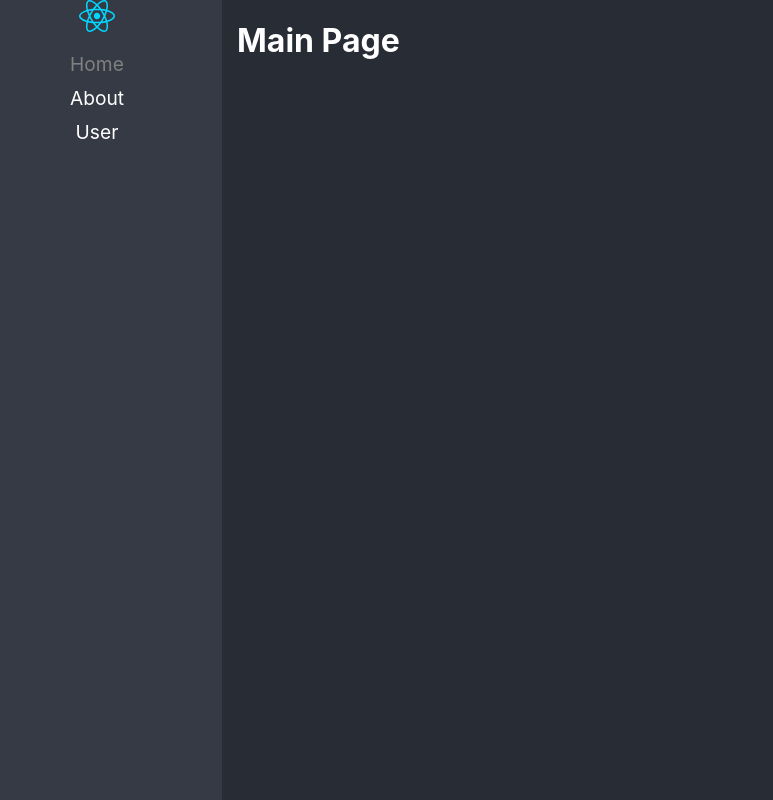
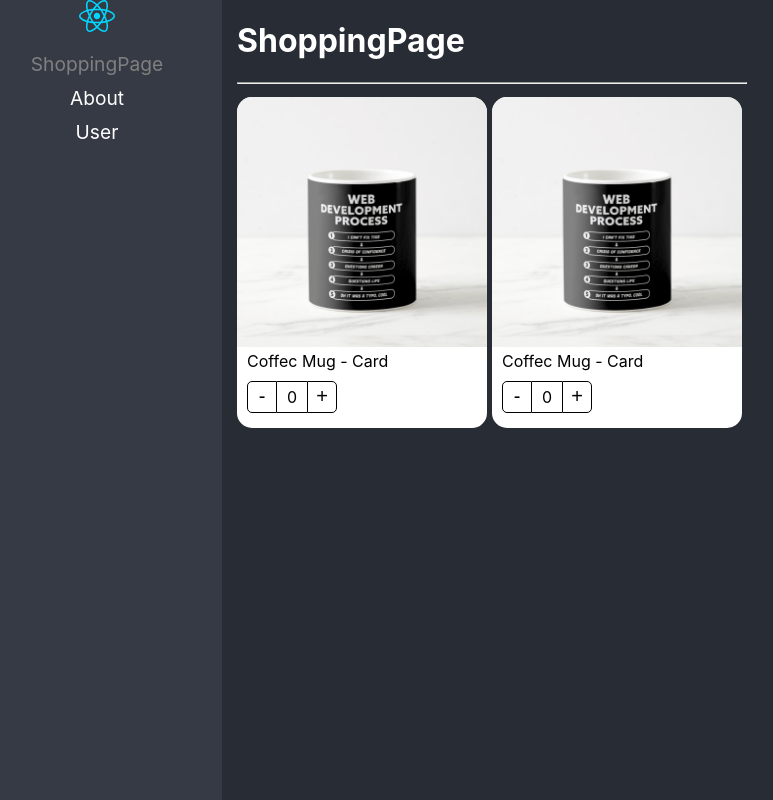
Before and after one commit to crashe24/react-adv, a React (Vite) app: page / in a window 1280 px wide. Shown: the whole page, without its empty margins (28-801 px from the left). Built offline with nearby package versions, Linux system fonts and the light colour scheme.

Commit message:
Component compound Ready

```diff
--- /dev/null
+++ b/src/02-component-patterns/components/ProductButtons.tsx
@@ -0,0 +1,22 @@
+import { useContext } from "react";
+import { ProductContext } from "./ProductCard";
+import styles  from '../styles/styles.module.css'
+
+export const ProductButtons = () => {
+
+    const { increassedBy,counter} = useContext(ProductContext);
+
+    return (
+
+        <div className={styles.buttonsContainer}>
+                <button className={styles.buttonMinus}
+                onClick={ ()=> increassedBy(-1)}
+                > - </button>
+                <div className={styles.countLabel}> {counter} </div>
+                <button className={styles.buttonAdd}
+                onClick={ ()=> increassedBy(+1)}
+                > + </button>
+        </div>
+
+    )
+}
--- /dev/null
+++ b/src/02-component-patterns/components/ProductCard.tsx
@@ -0,0 +1,28 @@
+import styles  from '../styles/styles.module.css'
+
+
+import { useProduct } from '../hooks/useProduct';
+import { createContext } from 'react';
+import { ProductCardProps, ProductContextProps } from '../interfaces/Product.interfaces';
+
+
+export  const ProductContext = createContext ({} as ProductContextProps)
+const {Provider} = ProductContext
+
+export const ProductCard = ({ children, product }: ProductCardProps) => {
+
+    const {counter, increassedBy} = useProduct(0)
+
+  return (
+    <Provider value={{
+        counter, increassedBy,product
+    }}>
+        <div className={ styles.productCard}>
+            {children}
+        </div>
+
+</Provider>
+  );
+}
+
+export default ProductCard;
--- /dev/null
+++ b/src/02-component-patterns/components/ProductImage.tsx
@@ -0,0 +1,21 @@
+import { useContext } from "react";
+import { ProductContext } from "./ProductCard";
+import styles  from '../styles/styles.module.css'
+import noImage from '../assets/no-image.jpg'
+
+
+export const ProductImage = ({img = ''}) => {
+
+    const { product } = useContext(ProductContext);
+    let imgToShow: string
+
+    if (img) { imgToShow = img} else
+    if ( product.img ) { imgToShow = product.img}
+    else { imgToShow = noImage }
+
+
+    return (
+        // <img className={styles.productImg} src={ img ? img: noImage} alt="Coffe mug" />
+        <img className={styles.productImg} src={ imgToShow } alt="Coffe mug" />
+    )
+}
--- /dev/null
+++ b/src/02-component-patterns/components/ProductTitle.tsx
@@ -0,0 +1,10 @@
+import { useContext } from "react";
+import styles  from '../styles/styles.module.css'
+import { ProductContext } from "./ProductCard";
+
+export const ProductTitle = ( { title} : {title:string} ) => {
+    const { product } = useContext(ProductContext);
+    return (
+        <span className={styles.productDescription}> {title ? title:  product.title}</span>
+    )
+}
--- /dev/null
+++ b/src/02-component-patterns/components/index.ts
@@ -0,0 +1,19 @@
+import { ProductCard as ProductCardHOC} from "./ProductCard";
+
+export { ProductButtons } from "./ProductButtons";
+export { ProductImage } from "./ProductImage";
+export { ProductTitle } from "./ProductTitle";
+
+import { ProductButtons } from "./ProductButtons";
+import { ProductImage } from "./ProductImage";
+import { ProductTitle } from "./ProductTitle";
+import { ProductCardHOCProps } from "../interfaces/Product.interfaces";
+
+export const ProductCard:ProductCardHOCProps
+     = Object.assign(ProductCardHOC, {
+    Title: ProductTitle,
+    Image: ProductImage,
+    Buttons: ProductButtons
+})
+
+export default ProductCard
--- /dev/null
+++ b/src/02-component-patterns/hooks/useProduct.ts
@@ -0,0 +1,11 @@
+import { useState } from 'react';
+
+export const useProduct = (initialValue: number) => {
+    const [counter, setCounter] = useState(initialValue);
+
+    const increassedBy = (value:number) => {
+        setCounter( prev => Math.max(prev + value,0))
+    }
+
+    return { counter, increassedBy}
+}
--- /dev/null
+++ b/src/02-component-patterns/pages/ShoppingPage.tsx
@@ -0,0 +1,46 @@
+import { ProductButtons, ProductImage, ProductTitle } from "../components"
+import ProductCard from "../components/ProductCard"
+
+const product = {
+  id: '1',
+  title: 'Coffec Mug - Card',
+  img: './coffee-mug.png'
+}
+const ShoppingPage = () => {
+  return (
+    <div>
+        <h1>
+          ShoppingPage
+        </h1>
+        <hr />
+        <div style={{
+          display: 'flex', flexDirection:'row',flexWrap:'wrap'
+        }}>
+          {/* <ProductCard product={product} >
+            <ProductImage  />
+            <ProductTitle title="" />
+            <ProductActionsButtons counter={0} increassedBy={function (value: number): void {
+            throw new Error("Function not implemented.")
+          } }  />
+
+          </ProductCard> */}
+          <ProductCard product={product} >
+            <ProductCard.Image  />
+            <ProductCard.Title title="" />
+            <ProductCard.Buttons  />
+
+          </ProductCard>
+          <ProductCard product={product} >
+            <ProductImage  />
+            <ProductTitle title="" />
+            <ProductButtons  />
+
+          </ProductCard>
+
+
+        </div>
+    </div>
+  )
+}
+
+export default ShoppingPage
--- /dev/null
+++ b/src/02-component-patterns/styles/styles.module.css
@@ -0,0 +1,62 @@
+
+
+.productCard {
+    background-color: white;
+    border-radius: 15px;
+    color: black;
+    padding-bottom: 5px;
+    width: 250px;
+    margin-right: 5px;
+    margin-top: 5px;
+}
+
+.productImg {
+    border-radius: 15px 15px 0px 0px;
+    width: 100%;
+}
+
+.productDescription {
+    margin: 10px;
+}
+
+.buttonsContainer {
+    margin: 10px;
+    display: flex;
+    flex-direction: row;
+}
+
+.buttonMinus {
+    cursor: pointer;
+    background-color: transparent;
+    border: 1px solid black;
+    border-radius: 5px 0px 0px 5px;
+    font-size: 20px;
+    width: 30px;
+}
+
+.buttonMinus:hover {
+    background-color: rgba(0, 0, 0, 0.1);
+}
+
+.countLabel {
+    border-bottom: 1px solid black;
+    border-top: 1px solid black;
+    font-size: 16px;
+    height: 25px;
+    padding-top: 5px;
+    text-align: center;
+    width: 30px;
+}
+
+.buttonAdd {
+    cursor: pointer;
+    background-color: transparent;
+    border: 1px solid black;
+    border-radius: 0px 5px 5px 0px;
+    font-size: 20px;
+    width: 30px;
+}
+
+.buttonAdd:hover {
+    background-color: rgba(0, 0, 0, 0.1);
+}
--- a/src/routes/NavigationRoutes.tsx
+++ b/src/routes/NavigationRoutes.tsx
@@ -1,6 +1,6 @@
 import { BrowserRouter, NavLink, Navigate, Route, Routes } from "react-router-dom";
-
 import logo from '../assets/react.svg'
+import ShoppingPage from '../02-component-patterns/pages/ShoppingPage';
 
 const NavigacionRoutes = () => {
   return (
@@ -12,7 +12,7 @@
                   <li>
                     <NavLink to="/"
                       className={ ({isActive}) => isActive ?'nav-active':''}>
-                      Home
+                      ShoppingPage
                     </NavLink>
                   </li>
                   <li>
@@ -30,7 +30,7 @@
             <Routes>
               <Route path="about" element={<h1>About Page</h1>} />
               <Route path="user" element={<h1>User Page</h1>} />
-              <Route path="/" element={<h1>Main Page</h1>} />
+              <Route path="/" element={<ShoppingPage />} />
               <Route path="/*" element={<Navigate to={'/'} replace/>} />
             </Routes>
         </div>
```
Also changed, not shown: src/02-component-patterns/interfaces/Product.interfaces.ts (added, +26 -0 lines), public/coffee-mug.png (added), src/02-component-patterns/assets/no-image.jpg (added).
